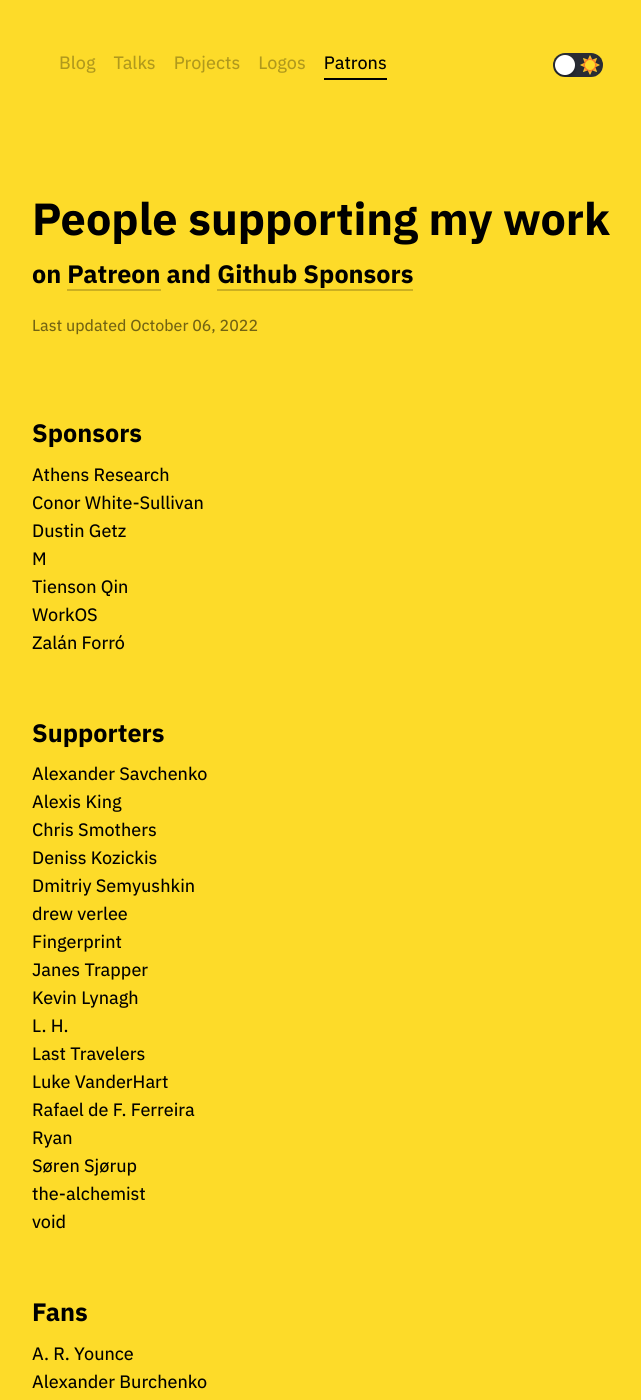
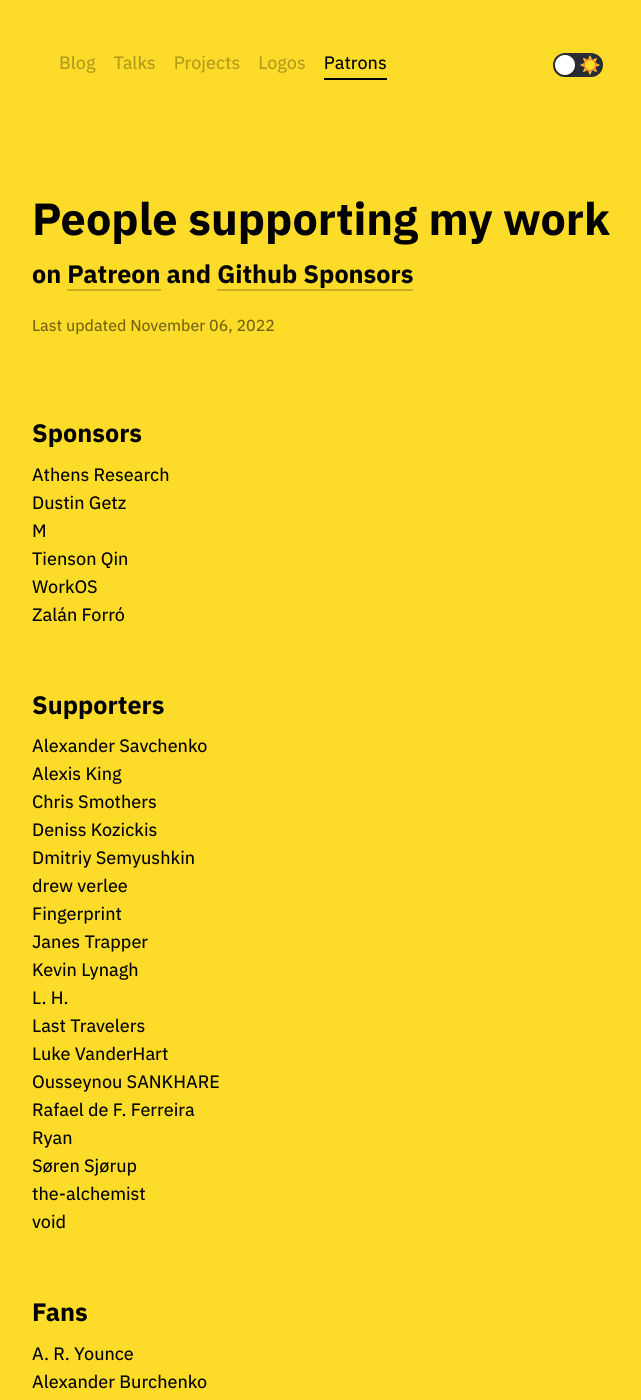
Before and after one commit to tonsky/tonsky.github.io, a Jekyll site: the page built from patrons/index.html, in a window 1280 px wide and 1400 px high. Shown: the whole window, without its empty margins (310-951 px from the left). Built offline with Jekyll 4.4.1, drawn with Linux system fonts in a browser that asks for light colours; some of the changed text lies outside the part shown.

Commit message:
Patrons update November 2022

```diff
--- a/patrons/index.html
+++ b/patrons/index.html
@@ -20,11 +20,10 @@
 
 <h1 class="title">People supporting my work</h1>
 <h2>on <a href="https://patreon.com/tonsky" target="_blank">Patreon</a> and <a href="https://github.com/sponsors/tonsky" target="_blank">Github Sponsors</a></h2>
-<div class="footer">Last updated October 06, 2022</div>
+<div class="footer">Last updated November 06, 2022</div>
 
 <h2>Sponsors</h2>
 <li>Athens Research</li>
-<li>Conor White-Sullivan</li>
 <li>Dustin Getz</li>
 <li>M</li>
 <li>Tienson Qin</li>
@@ -44,6 +43,7 @@
 <li>L. H.</li>
 <li>Last Travelers</li>
 <li>Luke VanderHart</li>
+<li>Ousseynou SANKHARE</li>
 <li>Rafael de F. Ferreira</li>
 <li>Ryan</li>
 <li>Søren Sjørup</li>
@@ -71,14 +71,12 @@
 <li>Jeremy Field</li>
 <li>Jerome Hodges</li>
 <li>Kamol Chalermviriya</li>
+<li>M</li>
 <li>Matthew Downey</li>
 <li>Michael Geiger</li>
 <li>Modood Alvi</li>
-<li>Nikolai Lopin</li>
-<li>Raman</li>
 <li>Sean Jensen-Grey</li>
 <li>Sergey Serebryakov</li>
-<li>So Fast</li>
 <li>Tomi Joki-Korpela</li>
 <li>Tulir Asokan</li>
 <li>Yura Zemlyanskiy</li>
```
